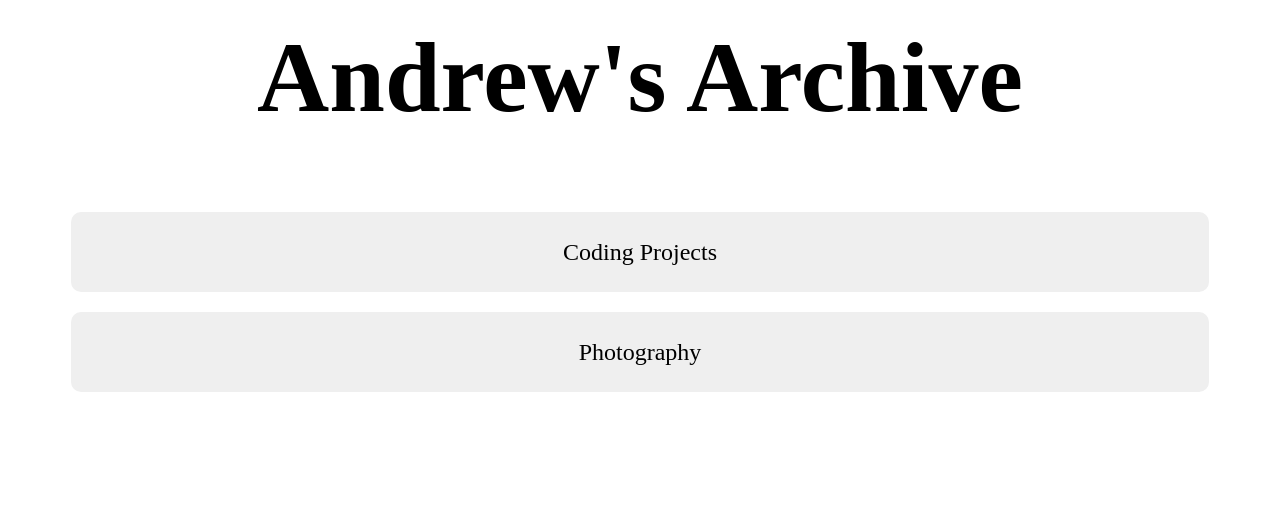
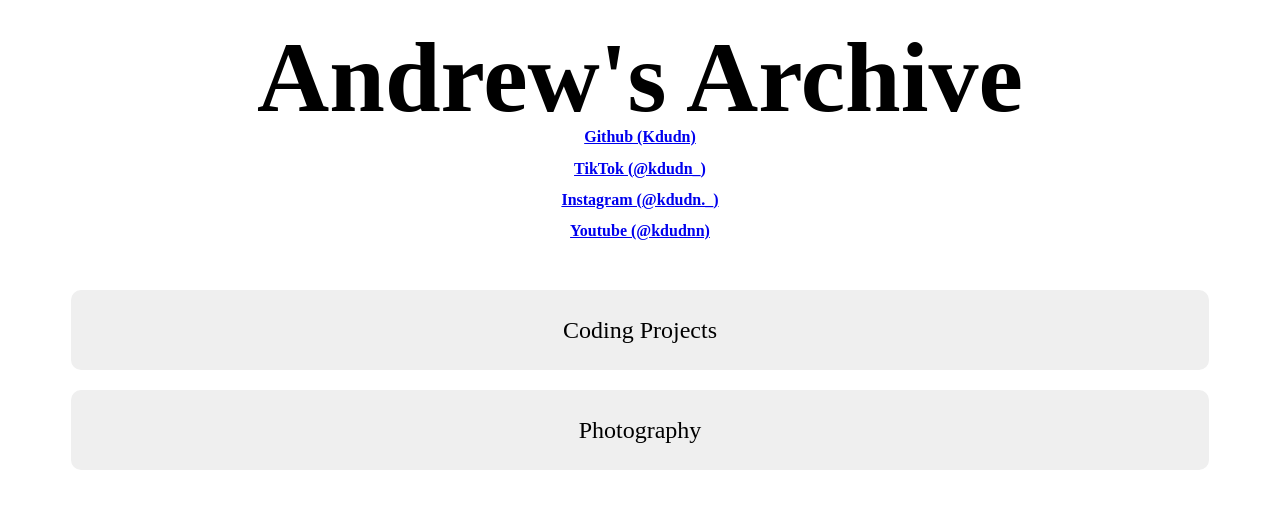
Before and after one commit to Kdudn/AndrewsArchive, a plain HTML site: page index.html in a window 1280 px wide. Drawn offline with Linux system fonts and the light colour scheme; a web font is replaced by a local one.

Commit message:
Add social media links to index.html
Added social media links to the homepage.

```diff
--- a/index.html
+++ b/index.html
@@ -13,6 +13,11 @@
 	        h1 {
 	            font-size: 100px;
 	            margin-top: 20px;
+	            margin-bottom: -20px;
+	        }
+	        h2 {
+	        	margin-bottom: 5px;
+	        	font-size: 16px;
 	        }
 	        .folders-container {
 	            display: flex;
@@ -52,6 +57,10 @@
 	</head>
 	<body>
 		<h1>Andrew's Archive</h1>
+		<h2><a href="https://github.com/Kdudn/" target="_blank">Github (Kdudn)</a></h2>
+		<h2><a href="https://tiktok.com/@kdudn_/" target="_blank">TikTok (@kdudn_)</a></h2>
+		<h2><a href="https://instagram.com/kdudn._/" target="_blank">Instagram (@kdudn._)</a></h2>
+		<h2 style="margin-bottom: 40px;"><a href="https://youtube.com/@kdudnn/" target="_blank">Youtube (@kdudnn)</a></h2>
 		<button onclick="window.location.href='https://kdudn.github.io/AndrewsArchive/Coding/';">Coding Projects</button>
 		<button onclick="window.location.href='https://kdudn.github.io/AndrewsArchive/Photography/';">Photography</button>
 	</body>
```
